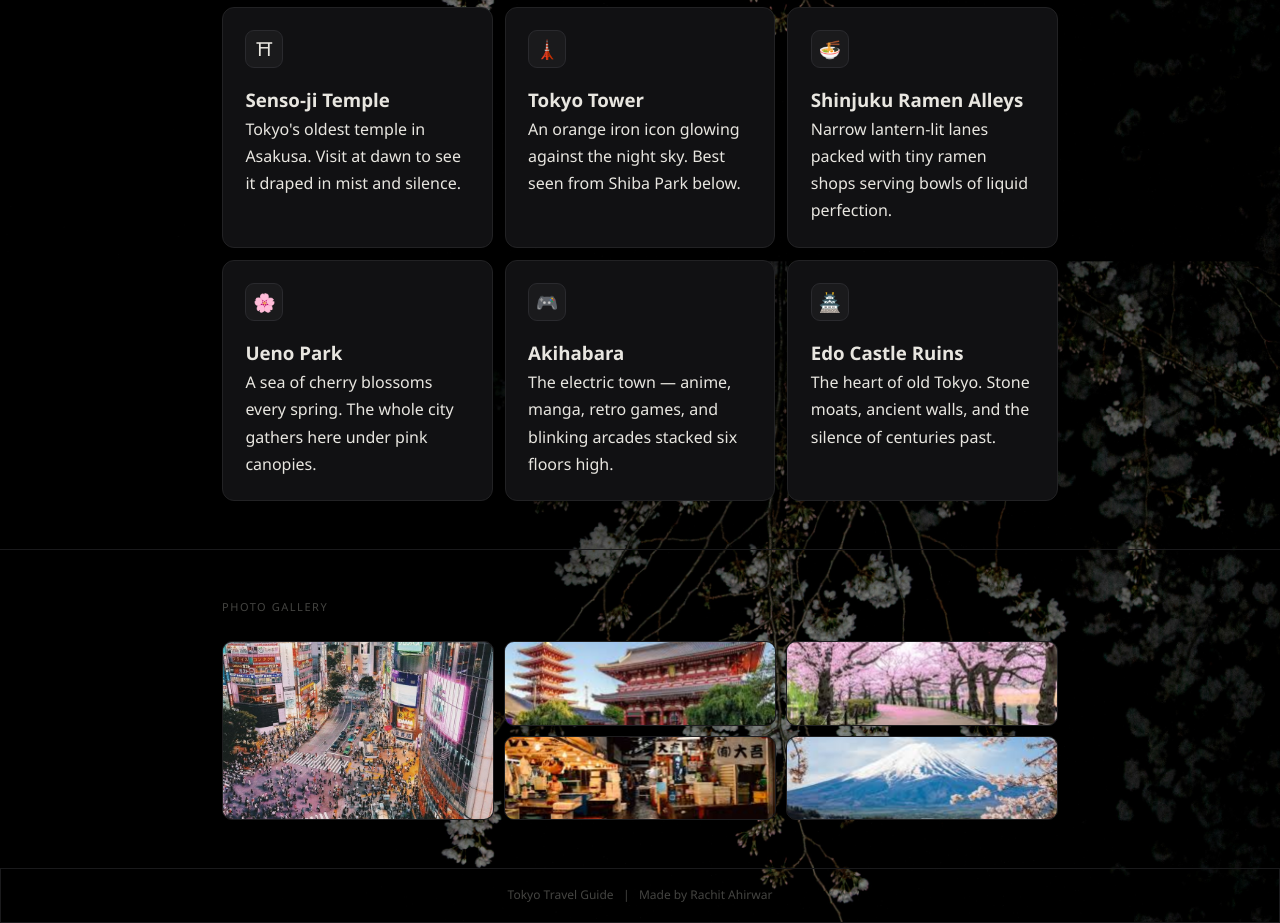
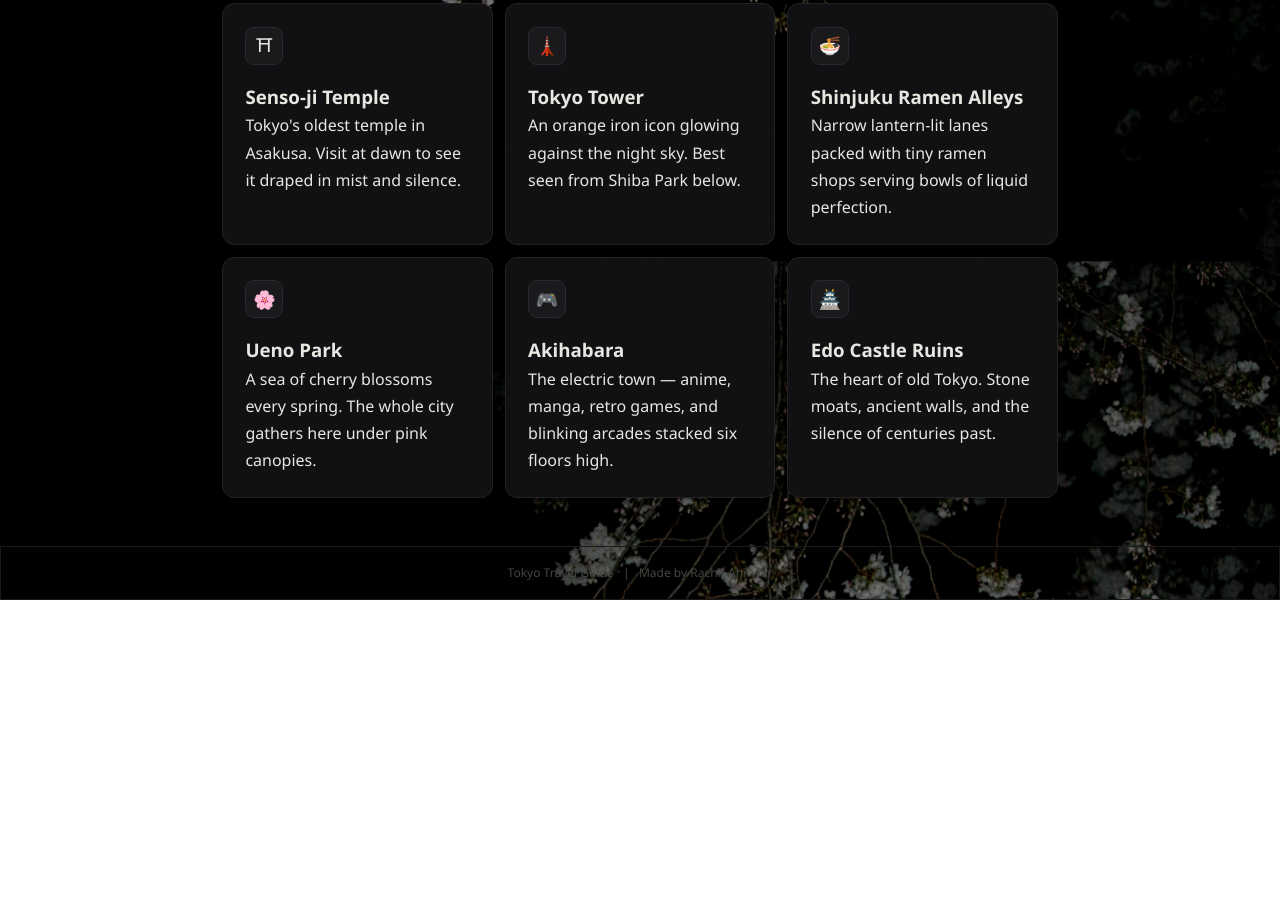
Before and after one commit to rachitahirwar15-ui/project-travel-tokyo, a plain HTML site: page index.html in a window 1280 px wide. Shown: the part 592-1515 px from the top of the page. After the commit the page ends 1192 px from the top, so only its background shows below. Drawn offline with Linux system fonts and the light colour scheme.

Commit message:
Update index.html

```diff
--- a/index.html
+++ b/index.html
@@ -214,12 +214,6 @@
 
   <nav>
     <div class="logo">Travel Guide</div>
-    <ul>
-      <li><a href="#highlights">Highlights</a></li>
-      <li><a href="#gallery">Gallery</a></li>
-      <li><a href="#itinerary">Itinerary</a></li>
-      <li><a href="#info">Info</a></li>
-    </ul>
   </nav>
 
 
@@ -252,7 +246,6 @@
   </div>
 
   <hr class="sep">
-
 
   <section id="highlights">
     <div class="section-label">Top highlights</div>
@@ -290,35 +283,6 @@
     </div>
   </section>
 
-  <hr class="sep">
-
-  <section id="gallery">
-    <div class="section-label">Photo gallery</div>
-    <div class="gallery">
-      <div class="gal-item tall">
-        <img src="1.2.jpg">
-        <span>Shibuya Crossing</span>
-      </div>
-      <div class="gal-item">
-        <img src="1.4.jpg">
-        <span>Senso-ji</span>
-      </div>
-      <div class="gal-item">
-        <img src="1.3.jpg">
-        <span>Cherry Blossoms</span>
-      </div>
-      <div class="gal-item">
-       <img src="1.1.jpg">
-        <span>Tsukiji Market</span>
-      </div>
-      <div class="gal-item">
-        <img src="1.jpg">
-        <span>Mount Fuji View</span>
-      </div>
-    </div>
-  </section>
-
-
   <footer>
     Tokyo Travel Guide &nbsp; | &nbsp; Made by Rachit Ahirwar
   </footer>
```
